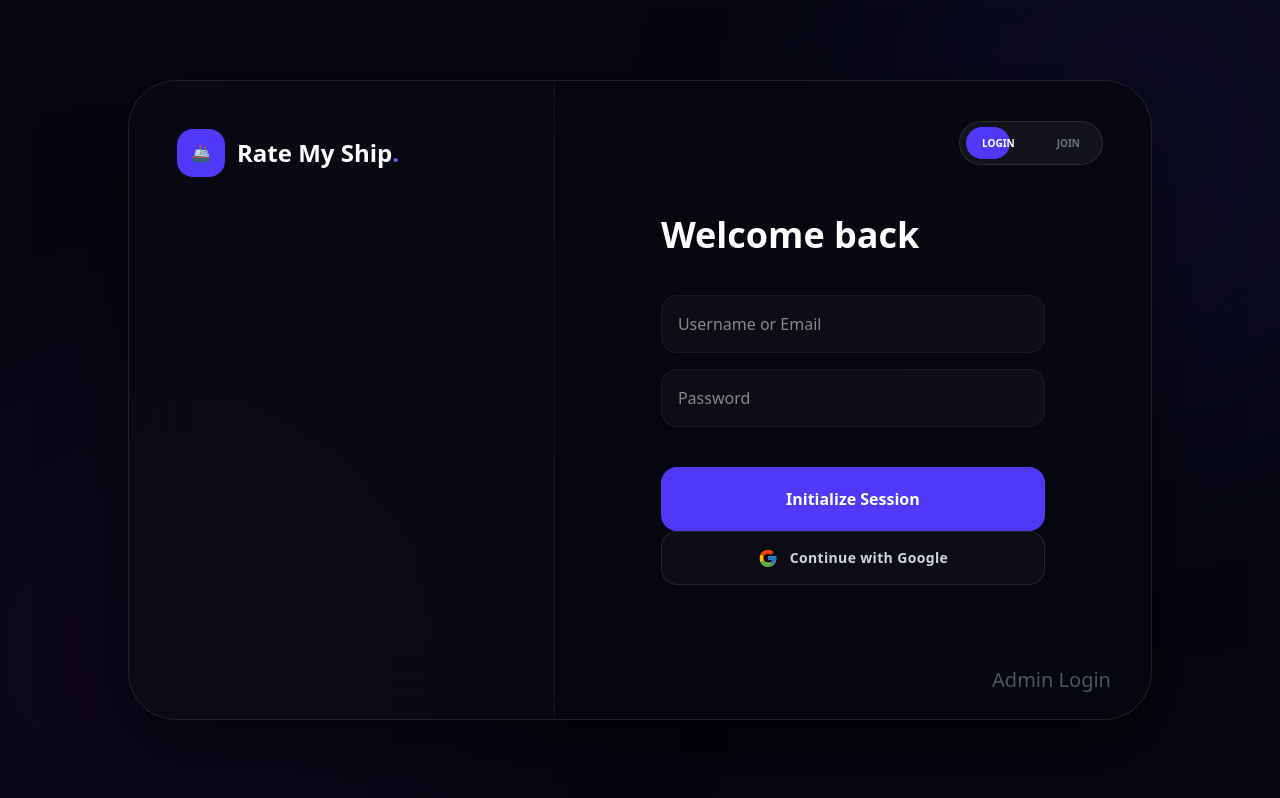
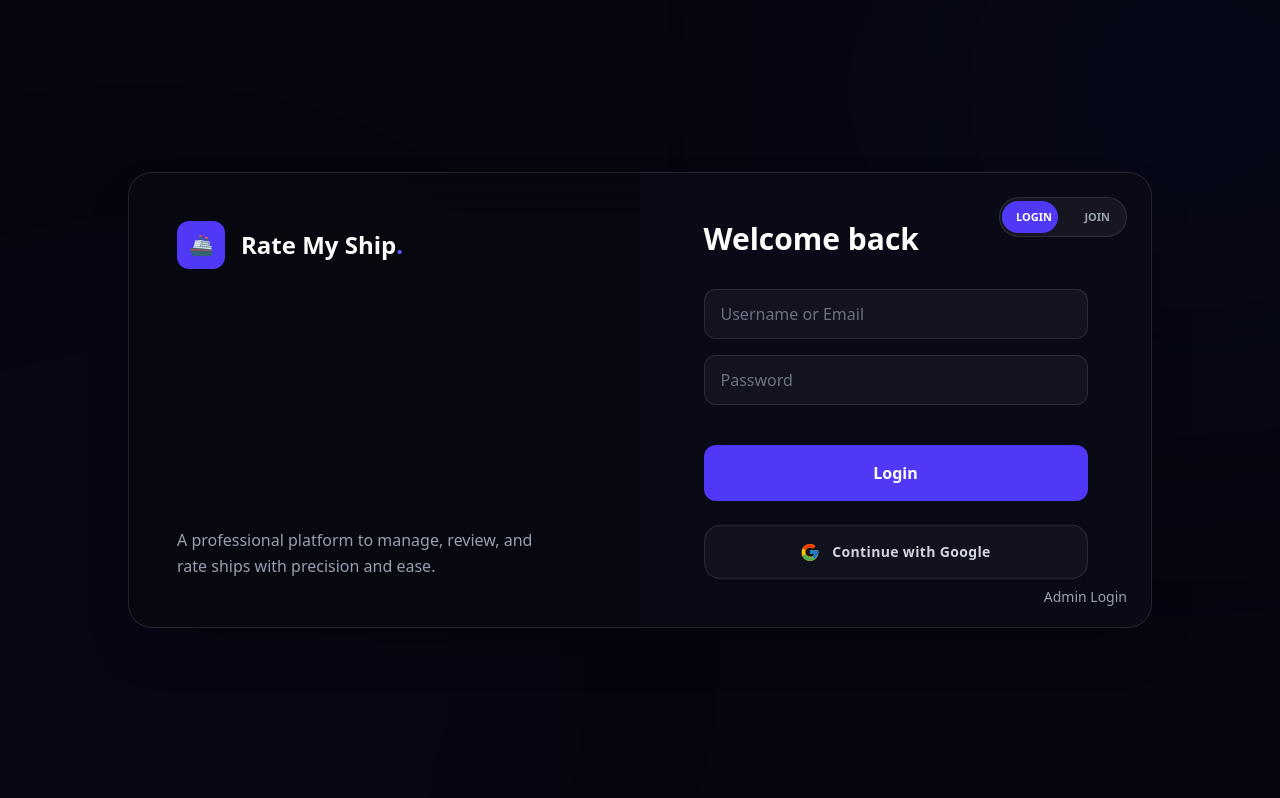
Before and after one commit to akashverma712/rate-my-ship, a React (Vite) app: page / in a window 1280 px wide. Built offline with nearby package versions, Linux system fonts and the light colour scheme; no server answers.

Commit message:
changed the authentication page design

```diff
--- a/src/components/auth/AuthCard.jsx
+++ b/src/components/auth/AuthCard.jsx
@@ -15,67 +15,77 @@ export default function AuthPage({
   onGoogle
 }) {
   return (
-    <div className="min-h-screen w-full bg-[#05060f] flex items-center justify-center p-6 relative overflow-hidden">
+    <div className="min-h-screen bg-[#05060f] flex items-center justify-center px-4 relative overflow-hidden">
 
-      {/* background blobs */}
+      {/* Background glow */}
       <motion.div
-        animate={{ x: [0, 100, 0], y: [0, -50, 0], scale: [1, 1.2, 1] }}
-        transition={{ duration: 20, repeat: Infinity, ease: "linear" }}
-        className="absolute top-[-10%] right-[-5%] w-[500px] h-[500px] bg-indigo-600/10 blur-[120px] rounded-full"
+        animate={{ scale: [1, 1.15, 1], opacity: [0.4, 0.6, 0.4] }}
+        transition={{ duration: 18, repeat: Infinity }}
+        className="absolute w-[500px] h-[500px] bg-indigo-600/10 blur-[140px] rounded-full -top-40 -right-40"
       />
       <motion.div
-        animate={{ x: [0, -80, 0], y: [0, 100, 0], scale: [1, 1.1, 1] }}
-        transition={{ duration: 15, repeat: Infinity, ease: "linear" }}
-        className="absolute bottom-[-10%] left-[-5%] w-[600px] h-[600px] bg-purple-900/10 blur-[120px] rounded-full"
+        animate={{ scale: [1, 1.2, 1], opacity: [0.3, 0.5, 0.3] }}
+        transition={{ duration: 20, repeat: Infinity }}
+        className="absolute w-[600px] h-[600px] bg-purple-800/10 blur-[160px] rounded-full -bottom-40 -left-40"
       />
 
+      {/* Card */}
       <motion.div
-        initial={{ opacity: 0, scale: 0.95 }}
-        animate={{ opacity: 1, scale: 1 }}
-        transition={{ duration: 0.8, ease: "easeOut" }}
-        className="flex w-full max-w-5xl min-h-[640px] bg-[#0a0b14]/80 backdrop-blur-2xl rounded-[3rem] overflow-hidden border border-white/10 shadow-[0_25px_80px_rgba(0,0,0,0.6)] z-10"
+        initial={{ opacity: 0, y: 30 }}
+        animate={{ opacity: 1, y: 0 }}
+        transition={{ duration: 0.8 }}
+        className="relative z-10 w-full max-w-5xl bg-[#0b0c17]/90 backdrop-blur-xl rounded-3xl border border-white/10 shadow-2xl grid md:grid-cols-2 overflow-hidden"
       >
 
-        {/* LEFT */}
-        <div className="hidden md:flex w-5/12 p-12 flex-col justify-between border-r border-white/5">
-          <div className="flex items-center gap-3 mb-16">
-            <div className="w-12 h-12 bg-indigo-600 rounded-2xl flex items-center justify-center">
+        {/* LEFT BRAND */}
+        <div className="hidden md:flex flex-col justify-between p-12 bg-black/30">
+          <div className="flex items-center gap-4">
+            <div className="w-12 h-12 rounded-xl bg-indigo-600 flex items-center justify-center text-xl">
               🚢
             </div>
-            <h1 className="text-2xl font-black text-white">
+            <h1 className="text-2xl font-extrabold text-white">
               Rate My Ship<span className="text-indigo-500">.</span>
             </h1>
           </div>
+
+          <p className="text-gray-400 leading-relaxed max-w-sm">
+            A professional platform to manage, review, and rate ships with
+            precision and ease.
+          </p>
         </div>
 
-        {/* RIGHT */}
-        <div className="w-full md:w-7/12 bg-black/20 p-12 flex flex-col justify-center relative">
+        {/* RIGHT FORM */}
+        <div className="p-8 sm:p-12 flex flex-col justify-center relative">
 
-          {/* login / join toggle (hidden in admin mode) */}
+          {/* Toggle */}
           {!isAdminLogin && (
-            <div className="absolute top-10 right-12 z-20">
+            <div className="absolute top-6 right-6">
               <div
                 onClick={() => setIsLogin(!isLogin)}
-                className="group w-36 h-11 bg-white/5 rounded-full flex items-center p-1.5 cursor-pointer border border-white/10"
+                className="relative w-32 h-10 bg-white/5 border border-white/10 rounded-full flex items-center cursor-pointer"
               >
                 <motion.div
-                  animate={{ x: isLogin ? 0 : 92 }}
-                  className="absolute w-11 h-8 bg-indigo-600 rounded-full"
+                  animate={{ x: isLogin ? 2 : 66 }}
+                  className="absolute w-14 h-8 bg-indigo-600 rounded-full"
                 />
-                <div className="z-10 w-full flex justify-between px-4 text-[10px] font-black uppercase">
-                  <span className={isLogin ? "text-white" : "text-gray-500"}>Login</span>
-                  <span className={!isLogin ? "text-white" : "text-gray-500"}>Join</span>
+                <div className="relative z-10 w-full flex justify-between px-4 text-[11px] font-semibold uppercase">
+                  <span className={isLogin ? "text-white" : "text-gray-400"}>Login</span>
+                  <span className={!isLogin ? "text-white" : "text-gray-400"}>Join</span>
                 </div>
               </div>
             </div>
           )}
 
           <div className="max-w-sm mx-auto w-full">
-            <h2 className="text-4xl font-bold text-white mb-10">
-              {isAdminLogin ? "Admin Access" : isLogin ? "Welcome back" : "Get started"}
+            <h2 className="text-3xl font-bold text-white mb-8">
+              {isAdminLogin
+                ? "Admin Access"
+                : isLogin
+                ? "Welcome back"
+                : "Create account"}
             </h2>
 
-            {/* USER SIGNUP */}
+            {/* Signup */}
             {!isLogin && !isAdminLogin && (
               <>
                 <Input placeholder="Full Name" onChange={(e) => setUsername(e.target.value)} />
@@ -83,6 +93,7 @@ export default function AuthPage({
               </>
             )}
 
+            {/* Login */}
             {(isLogin || isAdminLogin) && (
               <Input
                 placeholder="Username or Email"
@@ -90,7 +101,6 @@ export default function AuthPage({
               />
             )}
 
-            {/* PASSWORD — ONLY FOR USER LOGIN */}
             {!isAdminLogin && isLogin && (
               <Input
                 type="password"
@@ -100,28 +110,32 @@ export default function AuthPage({
             )}
 
             <motion.button
+              whileHover={{ scale: 1.02 }}
+              whileTap={{ scale: 0.98 }}
               onClick={onSubmit}
-              className="w-full bg-indigo-600 text-white py-5 rounded-2xl mt-6 font-black"
+              className="w-full mt-6 py-4 rounded-xl bg-indigo-600 hover:bg-indigo-700 transition font-bold text-white"
             >
               {isAdminLogin
                 ? "Enter Admin Panel"
                 : isLogin
-                ? "Initialize Session"
+                ? "Login"
                 : "Create Account"}
             </motion.button>
 
-            {/* GOOGLE LOGIN — USER ONLY */}
-            {!isAdminLogin && <GoogleButton onClick={onGoogle} />}
+            {!isAdminLogin && (
+              <div className="mt-6">
+                <GoogleButton onClick={onGoogle} />
+              </div>
+            )}
           </div>
 
-          {/* ADMIN TOGGLE */}
-          <div
-            className="absolute bottom-6 right-10 text-[20px] text-gray-600 cursor-pointer"
+          {/* Admin switch */}
+          <button
             onClick={() => setIsAdminLogin(!isAdminLogin)}
+            className="absolute bottom-5 right-6 text-sm text-gray-400 hover:text-indigo-400 transition"
           >
-            {isAdminLogin ? "Switch to User" : "Admin Login"}
-          </div>
-
+            {isAdminLogin ? "Switch to User Login" : "Admin Login"}
+          </button>
         </div>
       </motion.div>
     </div>
@@ -130,9 +144,9 @@ export default function AuthPage({
 
 function Input(props) {
   return (
-    <motion.input
+    <input
       {...props}
-      className="w-full p-4 rounded-2xl bg-white/[0.03] border border-white/5 text-white mb-4"
+      className="w-full mb-4 px-4 py-3 rounded-xl bg-white/[0.04] border border-white/10 text-white placeholder-gray-500 focus:outline-none focus:border-indigo-500 transition"
     />
   );
 }
```
